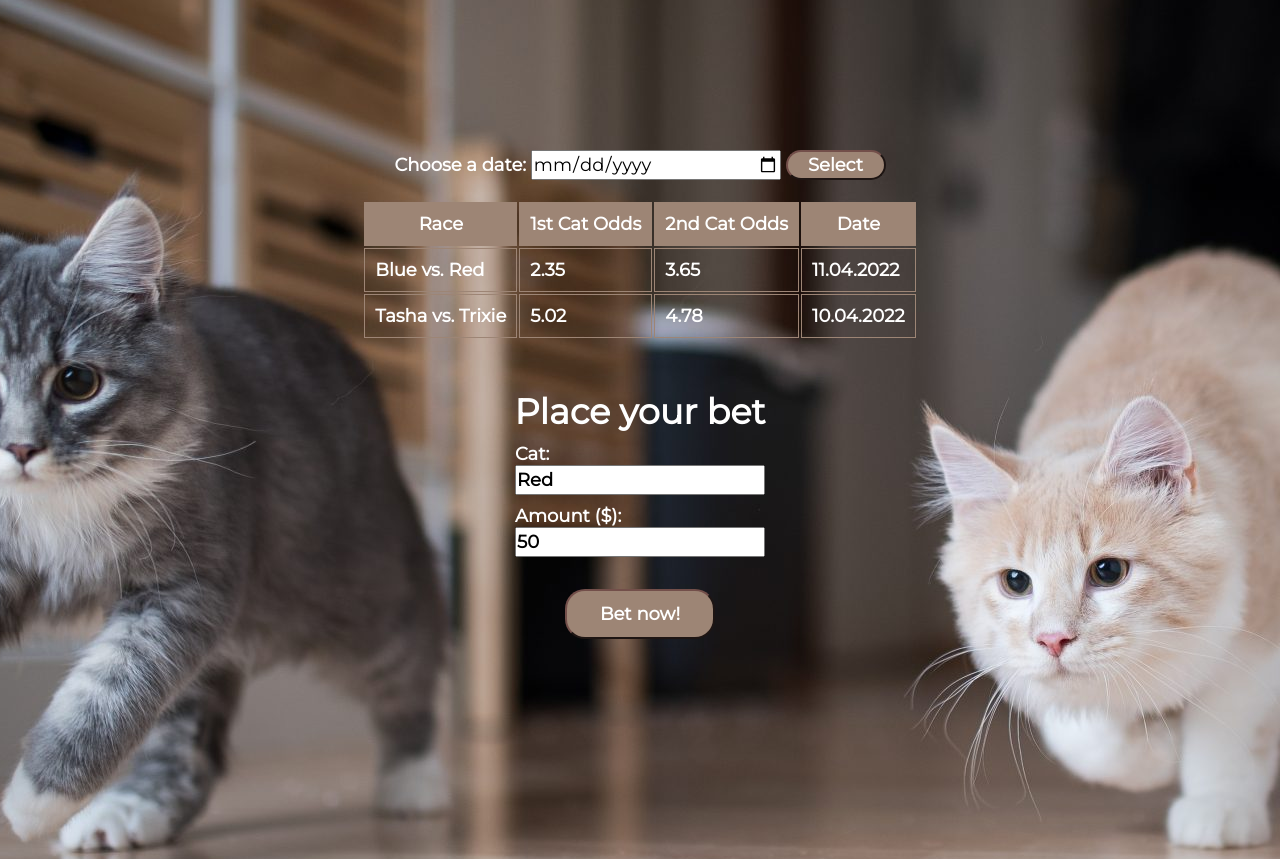
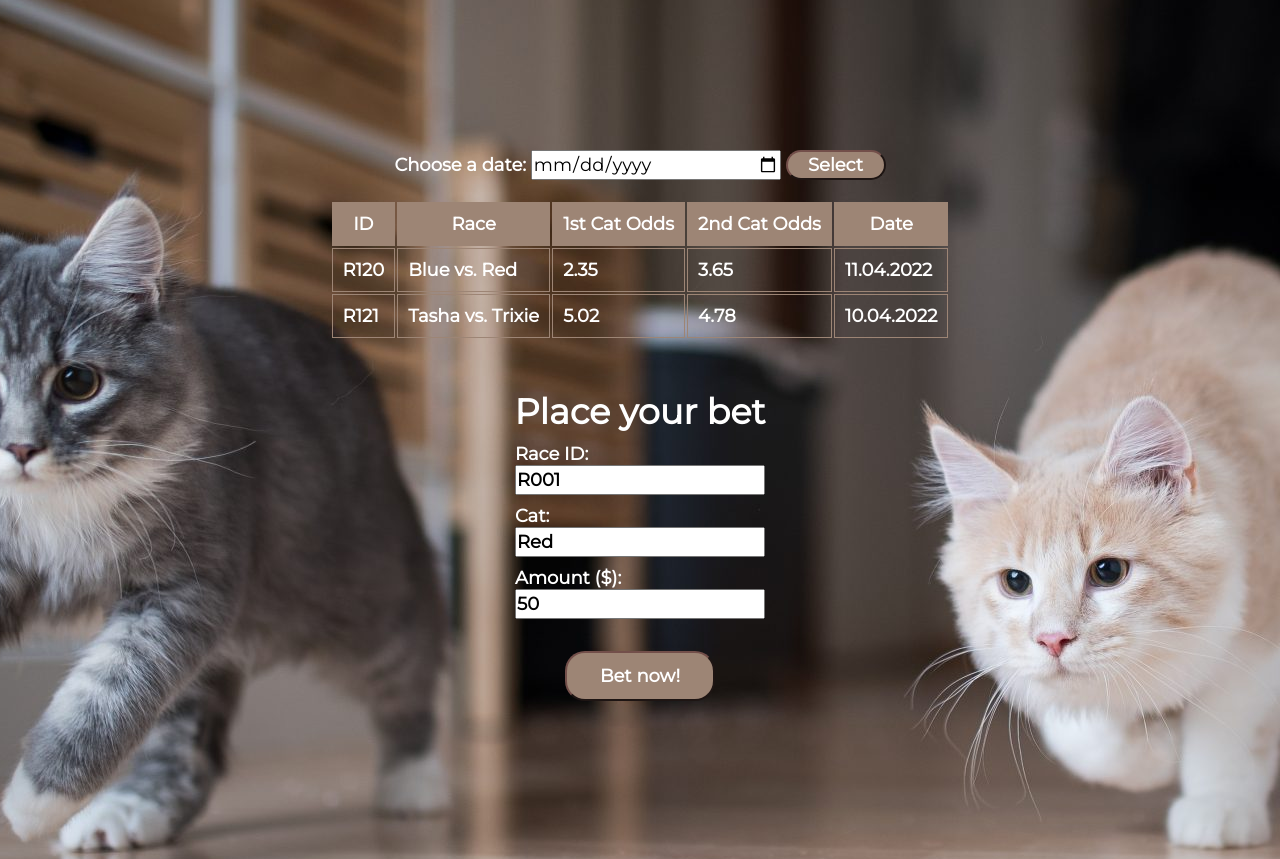
Before and after one commit to stefiucmarina/webproject, a PHP site: page /races.html in a window 1280 px wide. Shown: the part 64-923 px from the top of the page. Run offline with PHP 8.4, Linux system fonts and the light colour scheme.

Commit message:
Races changes

```diff
--- a/Races/races.html
+++ b/Races/races.html
@@ -46,18 +46,21 @@
         <div class="races">
             <table id="matches">
                 <tr>
+                    <th>ID</th>
                     <th>Race</th>
                     <th>1st Cat Odds </th>
                     <th>2nd Cat Odds</th>
                     <th>Date</th>
                 </tr>
                 <tr>
+                    <td>R120</td>
                     <td>Blue vs. Red</td>
                     <td>2.35</td>
                     <td>3.65</td>
                     <td>11.04.2022</td>
                 </tr>
                 <tr>
+                    <td>R121</td>
                     <td>Tasha vs. Trixie</td>
                     <td>5.02</td>
                     <td>4.78</td>
@@ -69,6 +72,8 @@
         <div class="info">
             <h5>Place your bet</h5>
             <form class="ticket" action="">
+                <label for="code">Race ID:</label><br>
+                <input type="text" id="code" name="code" default value="R001"><br>
                 <label for="cat">Cat:</label><br>
                 <input type="text" id="cat" name="cat" default value="Red"><br>
                 <label for="money">Amount ($): </label><br>
--- a/Races/races_style.css
+++ b/Races/races_style.css
@@ -145,7 +145,7 @@ nav {
     margin-bottom: 10px;
 }
 
-.ticket #cat,
+.ticket #code, #cat,
 #money {
     height: 30px;
     width: 250px;
```
